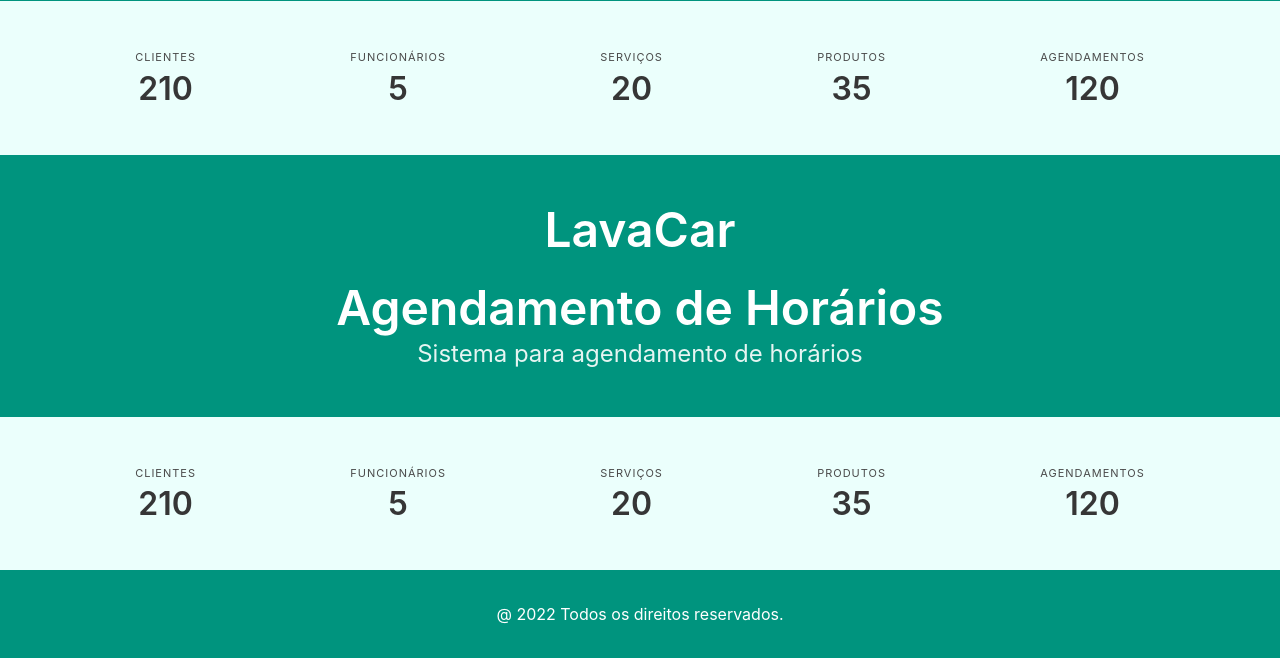
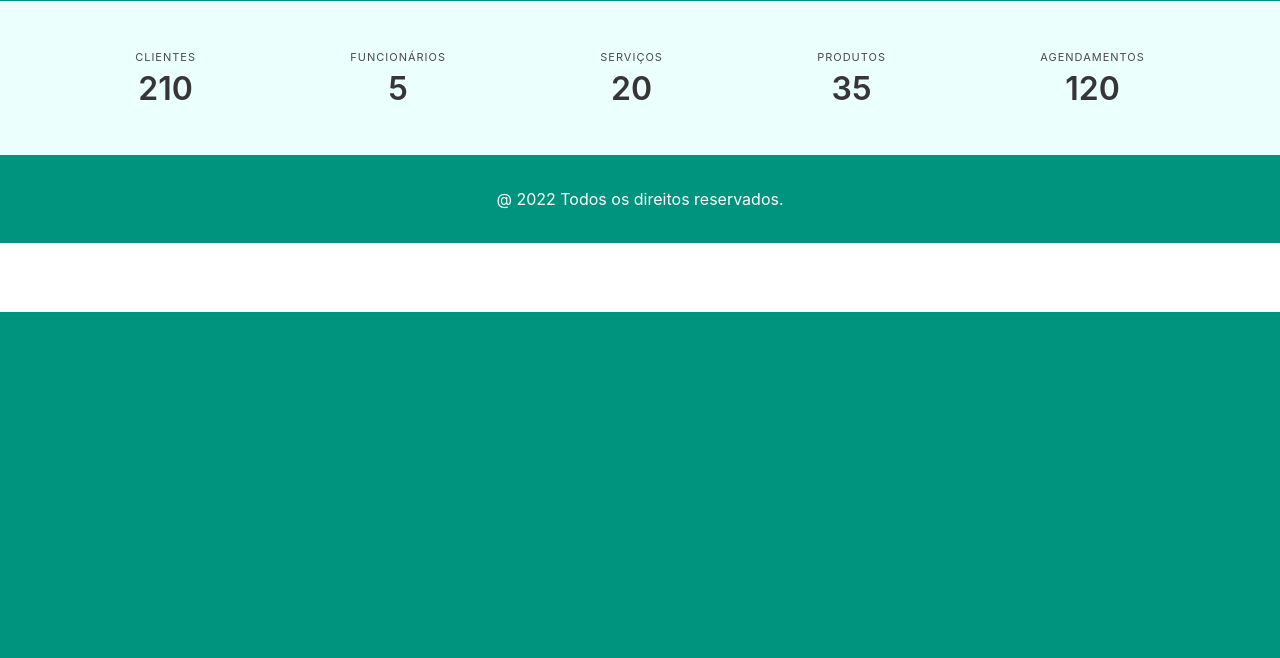
Before and after one commit to KaduKessler/CPWEB101-Agenda, a Django app: page / in a window 1280 px wide. Shown: the part 488-1146 px from the top of the page. After the commit the page ends 800 px from the top, so only its background shows below. Run offline with Django 4.2, Linux system fonts and the light colour scheme; some libraries are stand-ins or nearby versions.

Commit message:
removida redundancia

```diff
--- a/home/templates/base.html
+++ b/home/templates/base.html
@@ -128,53 +128,6 @@
   </div>
 </section>
 
-<section class="hero is-link is-spaced has-background-primary-dark">
-  <div class="hero-body">
-    <div class="container has-text-centered">
-      <h1 class="title is-size-1">LavaCar</h1>
-      <p class="title is-size-1">Agendamento de Horários</p>
-      <p class="subtitle is-size-4">Sistema para agendamento de horários</p>
-    </div>
-  </div>
-</section>
-
-<section class="section has-background-primary-light">
-  <div class="container">
-    <div class="level is-mobile">
-      <div class="level-item has-text-centered">
-        <div>
-          <p class="heading">Clientes</p>
-          <p class="title">210</p>
-        </div>
-      </div>
-      <div class="level-item has-text-centered">
-        <div>
-          <p class="heading">Funcionários</p>
-          <p class="title">5</p>
-        </div>
-      </div>
-      <div class="level-item has-text-centered">
-        <div>
-          <p class="heading">Serviços</p>
-          <p class="title">20</p>
-        </div>
-      </div>
-      <div class="level-item has-text-centered">
-        <div>
-          <p class="heading">Produtos</p>
-          <p class="title">35</p>
-        </div>
-      </div>
-
-      <div class="level-item has-text-centered">
-        <div>
-          <p class="heading">Agendamentos</p>
-          <p class="title">120</p>
-        </div>
-      </div>
-    </div>
-  </div>
-</section>
 {% block content %} {% endblock %}
 
 {% block footer %}
```
